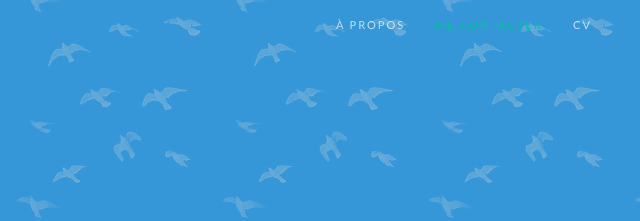
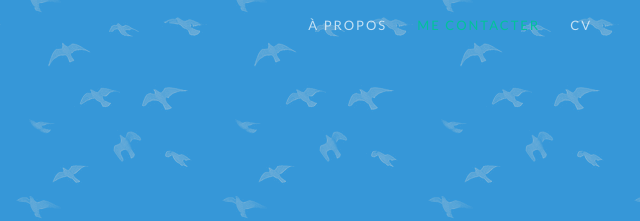
Before and after one commit to EdwinBOEUF/edwinboeuf.github.io, a website: page index.html in a window 1280 px wide. Shown: the top 221 px of the page, 618-1258 px from the left. Drawn offline with nearby package versions, Linux system fonts and the light colour scheme; a web font is replaced by a local one.

Commit message:
Update styles.css

```diff
--- a/css/styles.css
+++ b/css/styles.css
@@ -223,3 +223,7 @@ footer a:hover, footer a:active, footer a:focus {
 .navbar-default.affix .navbar-header .navbar-brand .fa {
   color: #222;
 }
+
+.navbar-default .nav>li>a {
+    font-size: 13px;
+}
```
